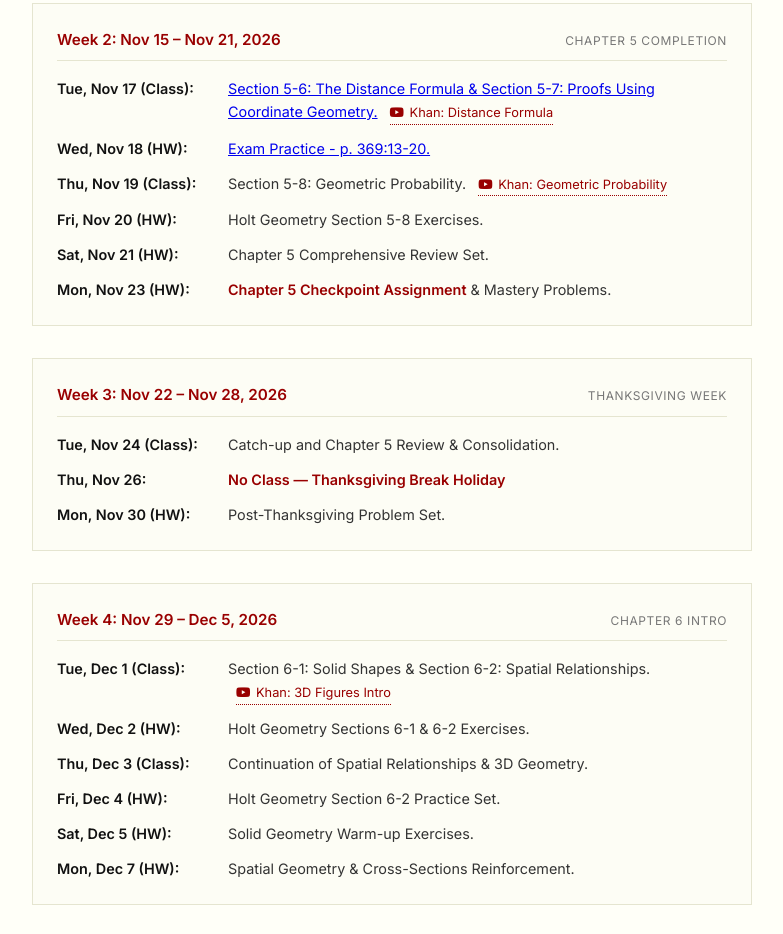
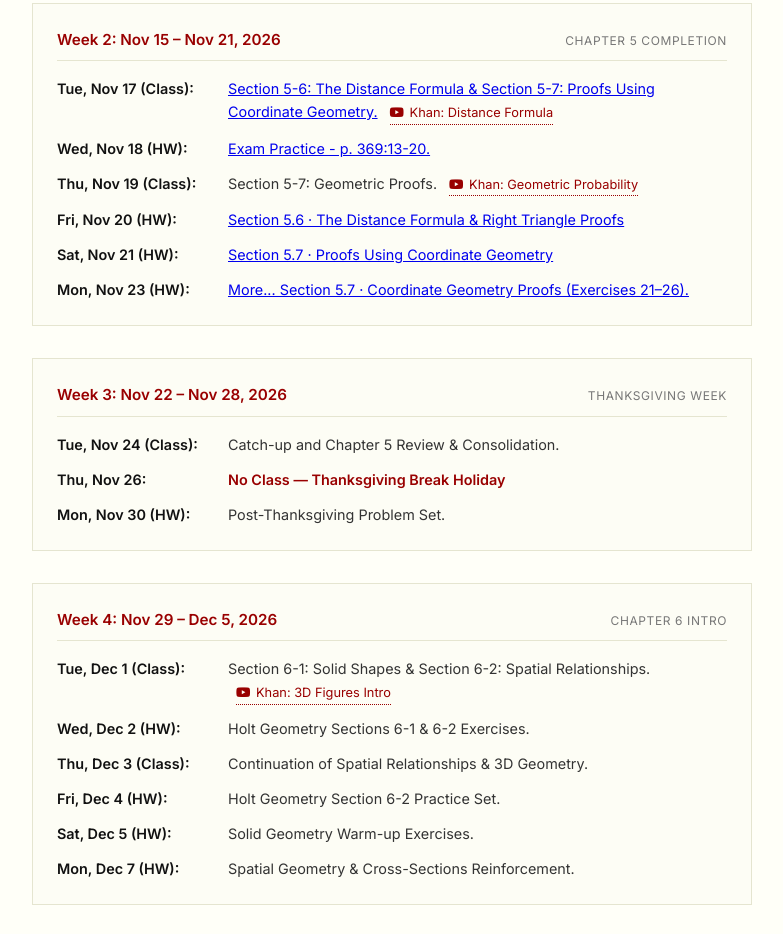
Before and after one commit to williamswick96-coder/GeometryHome, a plain HTML site: page index.html in a window 1280 px wide. Shown: the part 1052-1986 px from the top of the page, without its empty margins (0-783 px from the left). Drawn offline with nearby package versions, Linux system fonts and the light colour scheme; a web font is replaced by a local one.

Commit message:
Revise schedule items for geometry class
Updated homework and class section descriptions with new topics and links.

```diff
--- a/index.html
+++ b/index.html
@@ -405,21 +405,27 @@
                         <li class="schedule-item">
                             <span class="day-label">Thu, Nov 19 (Class):</span>
                             <span class="day-content">
-                                Section 5-8: Geometric Probability.
+                                Section 5-7: Geometric Proofs.
                                 <a href="https://www.khanacademy.org/math/geometry/hs-geo-foundations" target="_blank" rel="noopener noreferrer" class="video-link"><i class="fa-brands fa-youtube"></i> Khan: Geometric Probability</a>
                             </span>
                         </li>
                         <li class="schedule-item">
                             <span class="day-label">Fri, Nov 20 (HW):</span>
-                            <span class="day-content">Holt Geometry Section 5-8 Exercises.</span>
+                            <span class="day-content">
+                                <a href="https://sites.google.com/view/sprgeometry/home/friday-work" target="_blank" style="text-decoration: underline;">Section 5.6 · The Distance Formula & Right Triangle Proofs</a>
+                            </span>
                         </li>
                         <li class="schedule-item">
                             <span class="day-label">Sat, Nov 21 (HW):</span>
-                            <span class="day-content">Chapter 5 Comprehensive Review Set.</span>
+                            <span class="day-content">
+                                <a href="https://sites.google.com/view/sprgeometry/home/saturday-work-habits-excellence" target="_blank" style="text-decoration: underline;">Section 5.7 · Proofs Using Coordinate Geometry</a>
+                            </span>
                         </li>
                         <li class="schedule-item">
                             <span class="day-label">Mon, Nov 23 (HW):</span>
-                            <span class="day-content"><span class="checkpoint-highlight">Chapter 5 Checkpoint Assignment</span> &amp; Mastery Problems.</span>
+                            <span class="day-content">
+                                <a href="https://sites.google.com/view/sprgeometry/home/monday-work" target="_blank" style="text-decoration: underline;">More... Section 5.7 · Coordinate Geometry Proofs (Exercises 21–26).</a>
+                            </span>
                         </li>
                     </ul>
                 </div>
```
